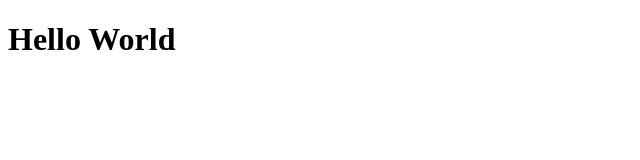
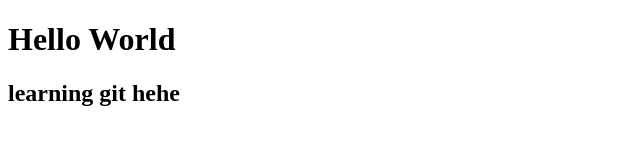
Before and after one commit to Swasel/Example, a plain HTML site: page index.html in a window 1280 px wide. Shown: the whole page, without its empty margins (0-640 px from the left). Drawn offline with Linux system fonts and the light colour scheme.

Commit message:
her second commit

```diff
--- a/index.html
+++ b/index.html
@@ -7,5 +7,6 @@
 </head>
 <body>
   <h1>Hello World</h1>
+  <h2>learning git hehe</h2>
 </body>
 </html>
```
